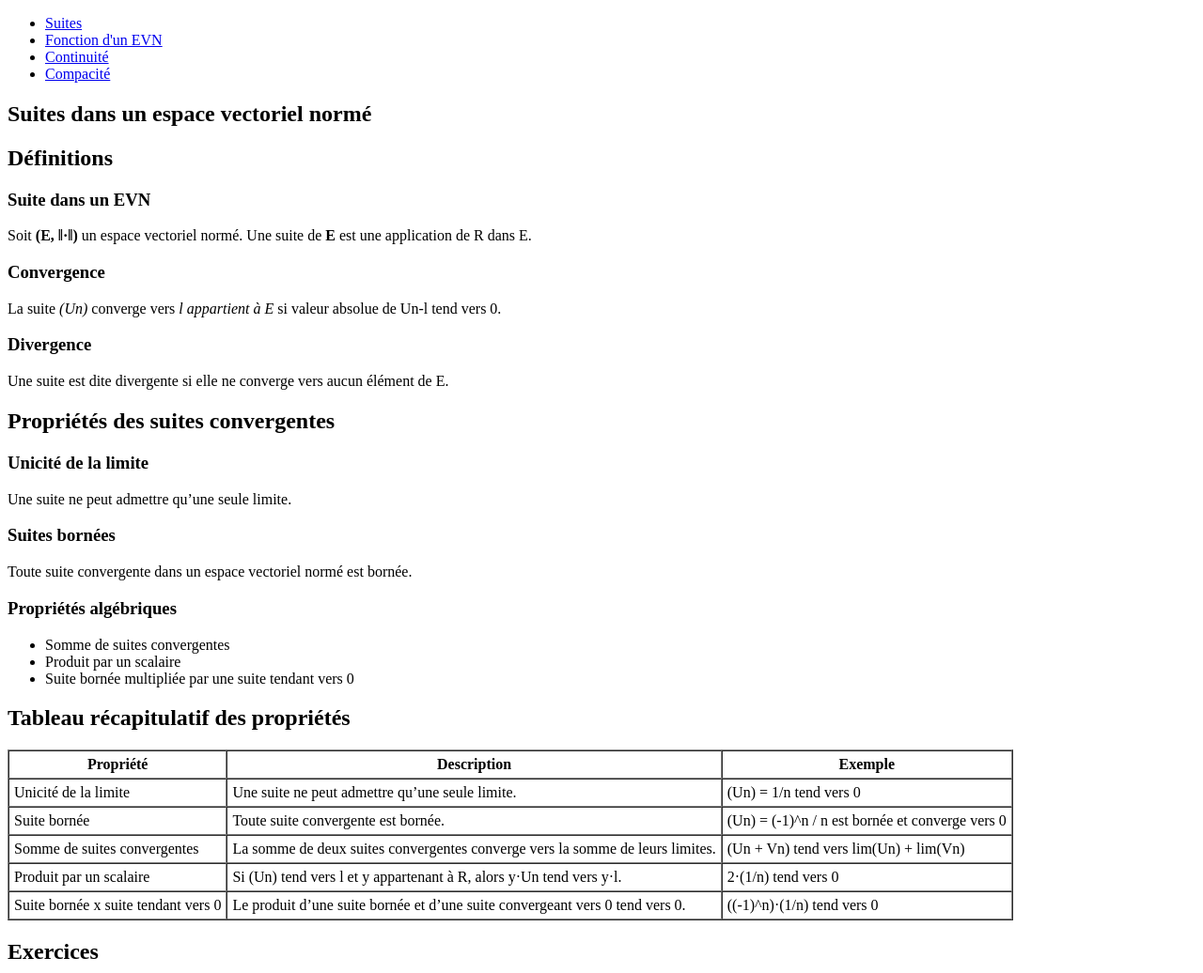
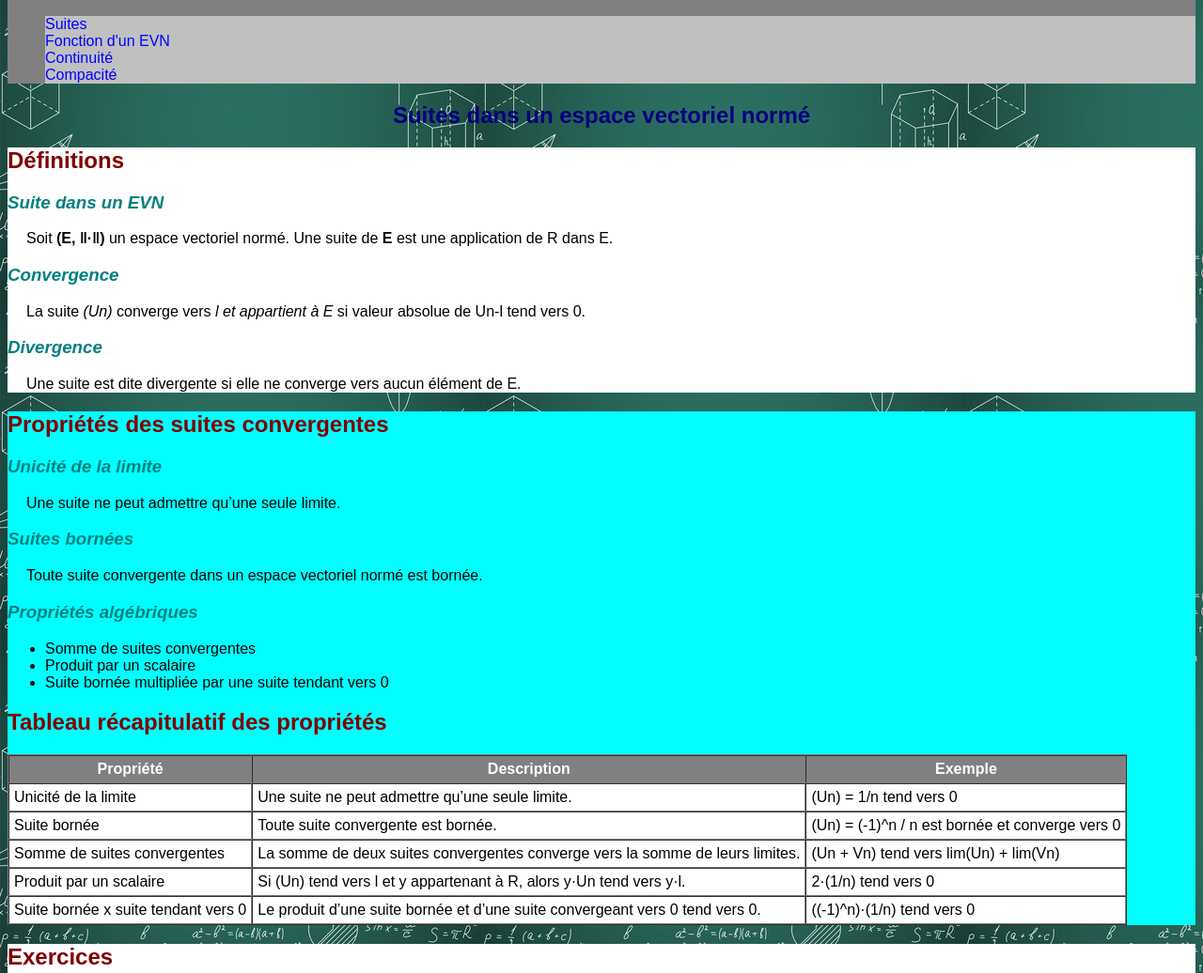
Before and after one commit to jaja22116/web, a plain HTML site: page index.html in a window 1280 px wide. Shown: the part 51-1087 px from the top of the page at 94% size. Drawn offline with Linux system fonts and the light colour scheme.

Commit message:
Add files via upload

```diff
--- /dev/null
+++ b/fonction.css
@@ -0,0 +1,74 @@
+
+body {
+    background-color: white;
+    color: black;
+    font-family: "Times New Roman", serif;
+}
+
+
+h1 {
+    color: purple;
+    text-align: center;
+    font-weight: bold;
+}
+
+h2 {
+    color: navy;
+    text-decoration: underline;
+}
+
+h3 {
+    color: green;
+}
+
+
+nav {
+    background-color: silver;
+}
+
+nav li {
+    background-color: white;
+}
+
+nav a {
+    text-decoration: none;
+    color: navy;
+}
+
+nav a:visited {
+    color: purple;
+}
+
+nav a:hover {
+    color: red;
+}
+
+p {
+    font-size: 12pt;
+    text-align: justify;
+    text-indent: 20px;
+}
+
+
+ul {
+    color: black;
+}
+
+
+#illustration {
+    background-color: aqua;
+    text-align: center;
+}
+
+#remarques {
+    background-color: silver;
+    font-style: italic;
+}
+
+
+footer {
+    background-color: navy;
+    color: white;
+    text-align: center;
+    font-size: small;
+}
--- /dev/null
+++ b/index.css
@@ -0,0 +1,88 @@
+
+body {
+    background-image: url("math.jpeg");
+    color: black;
+    font-family: arial, sans-serif;
+}
+
+
+h1 {
+    color: navy;
+    text-align: center;
+    font-weight: bold;
+}
+
+h2 {
+    color: maroon;
+    text-align: left;
+}
+
+h3 {
+    color: teal;
+    font-style: italic;
+}
+
+
+nav {
+    background-color: gray;
+}
+
+nav ul {
+    list-style-type: none;
+}
+
+nav li {
+    background-color: silver;
+}
+
+nav a {
+    text-decoration: none;
+    color: blue;
+}
+
+nav a:hover {
+    color: red;
+    text-decoration: underline;
+}
+
+p {
+    color: black;
+    font-size: 12pt;
+    text-align: justify;
+    text-indent: 20px;
+}
+
+ul {
+    color: black;
+}
+
+#definitions {
+    background-color: white;
+}
+
+#proprietes {
+    background-color: aqua;
+}
+
+#exercices {
+    background-color: white;
+}
+
+
+table {
+    background-color: white;
+    color: black;
+}
+
+th {
+    background-color: gray;
+    color: white;
+}
+
+
+footer {
+    background-color: gray;
+    color: white;
+    text-align: center;
+    font-size: small;
+}
--- a/index.html
+++ b/index.html
@@ -3,8 +3,8 @@
 <head>
     <meta charset="UTF-8">
     <title>Suites dans un espace vectoriel normé</title>
-    <link rel="stylesheet" href="style.css">
-    <link rel="icon" href="icon.png">
+    <link rel="stylesheet" href="index.css">
+    <link rel="icon" href="favicon.ico">
     <meta name="author" content="Fadoua & Jalila">
     <meta name="date" content="2026-01-30">
     <meta name="keywords" content="Fonction, Limite, Continuité, EVN">
@@ -38,7 +38,7 @@
 
         <h3>Convergence</h3>
         <p>
-            La suite <em>(Un)</em> converge vers <em>l appartient à E</em> si valeur absolue de Un-l tend vers 0.
+            La suite <em>(Un)</em> converge vers <em>l et appartient à E</em> si valeur absolue de Un-l tend vers 0.
         </p>
 
         <h3>Divergence</h3>
```
Also changed, not shown: fonction.html (+5 -5 lines), favicon.ico (added), math.jpeg (added).
